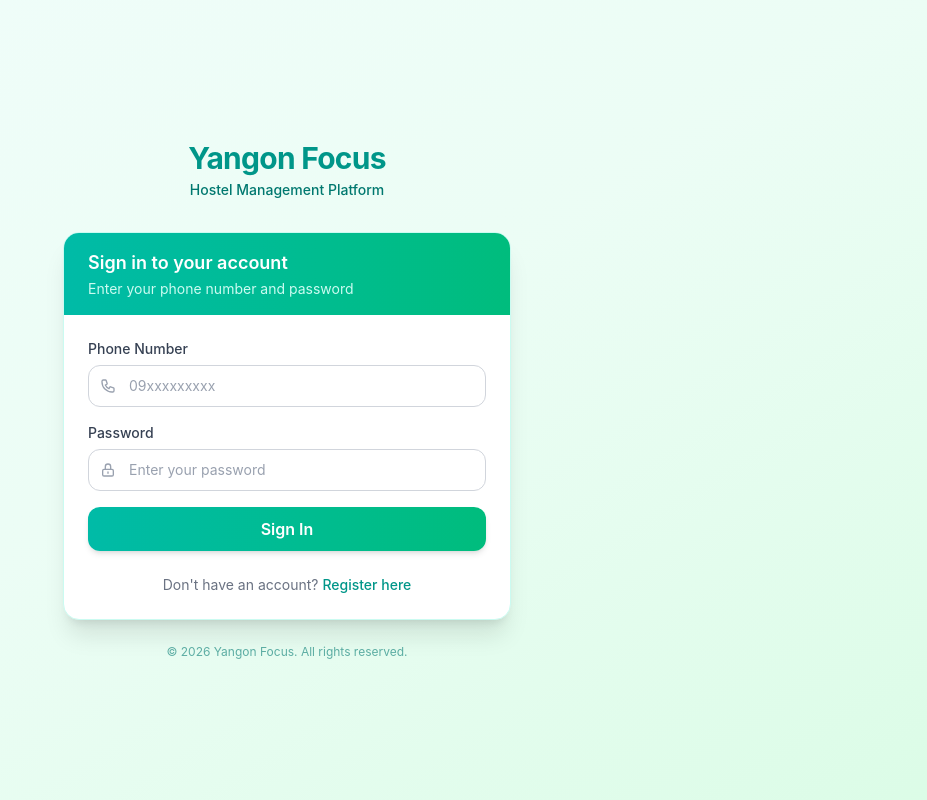
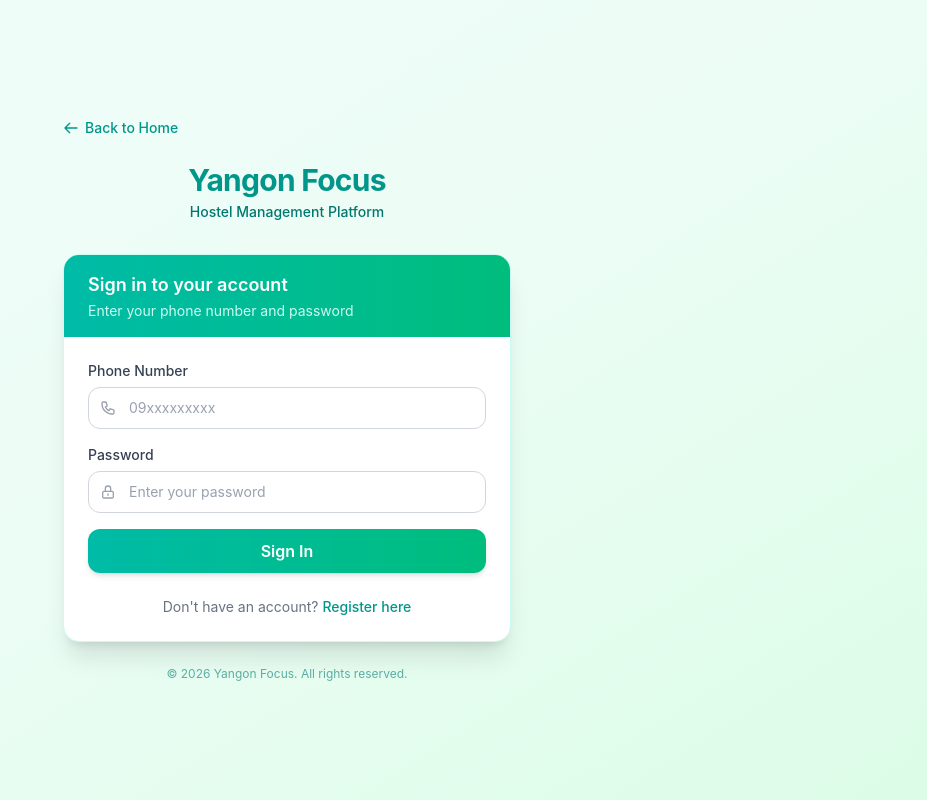
Before and after one commit to PoneNyaSoeNyunt/yangon_focus, a React app in the folder frontend/: page /login in a window 1280 px wide. Shown: the whole page, without its empty margins (353-1280 px from the left). Built offline with nearby package versions, Linux system fonts and the light colour scheme; the HTML template or start-up script is replaced by a standard one.

Commit message:
ux: add back-to-home navigation to login and registration pages

```diff
--- a/frontend/src/pages/LoginPage.jsx
+++ b/frontend/src/pages/LoginPage.jsx
@@ -80,9 +80,20 @@ const LoginPage = () => {
   return (
     <div className="min-h-screen bg-gradient-to-br from-teal-50 via-emerald-50 to-green-100 flex items-center justify-center px-4 py-12">
       <div className="w-full max-w-md">
+        <Link
+          to="/"
+          className="inline-flex items-center gap-1.5 text-sm text-teal-600 hover:text-teal-700 hover:underline font-medium mb-6 transition"
+        >
+          <svg className="w-4 h-4" fill="none" stroke="currentColor" viewBox="0 0 24 24">
+            <path strokeLinecap="round" strokeLinejoin="round" strokeWidth={2} d="M10 19l-7-7m0 0l7-7m-7 7h18" />
+          </svg>
+          Back to Home
+        </Link>
 
         <div className="text-center mb-8">
-          <h1 className="text-3xl font-bold text-teal-600 tracking-tight">Yangon Focus</h1>
+          <Link to="/" className="inline-block hover:opacity-80 transition">
+            <h1 className="text-3xl font-bold text-teal-600 tracking-tight">Yangon Focus</h1>
+          </Link>
           <p className="mt-1 text-sm text-teal-700 font-medium">Hostel Management Platform</p>
         </div>
 
```
